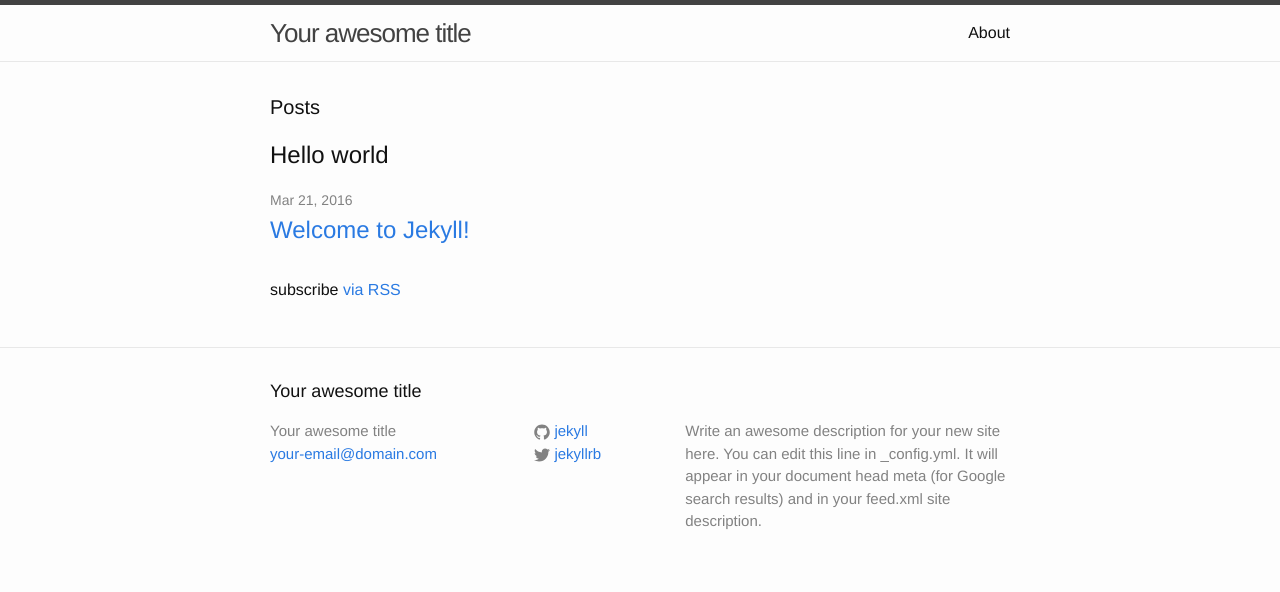
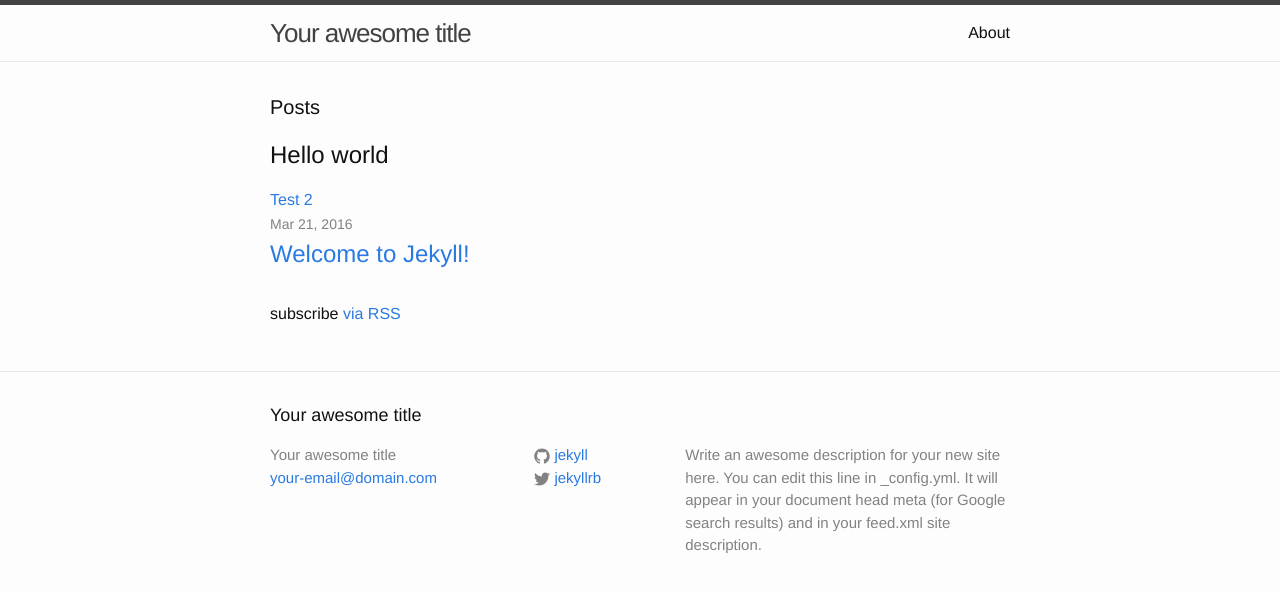
Before and after one commit to sidravic/dummy-jekyll-site, a Jekyll site: the page built from index.html, in a window 1280 px wide. Shown: the top 592 px of the page. Built offline with Jekyll 4.4.1, drawn with Linux system fonts in a browser that asks for light colours.

Commit message:
New page

```diff
--- a/index.html
+++ b/index.html
@@ -6,6 +6,7 @@ layout: default
 
   <h1 class="page-heading">Posts</h1>
   <h2> Hello world </h2>
+  <a href="/test2.html"> Test 2 </a>
 
   <ul class="post-list">
     {% for post in site.posts %}
--- /dev/null
+++ b/test2.html
@@ -0,0 +1 @@
+<h1> Important </h1>
```
